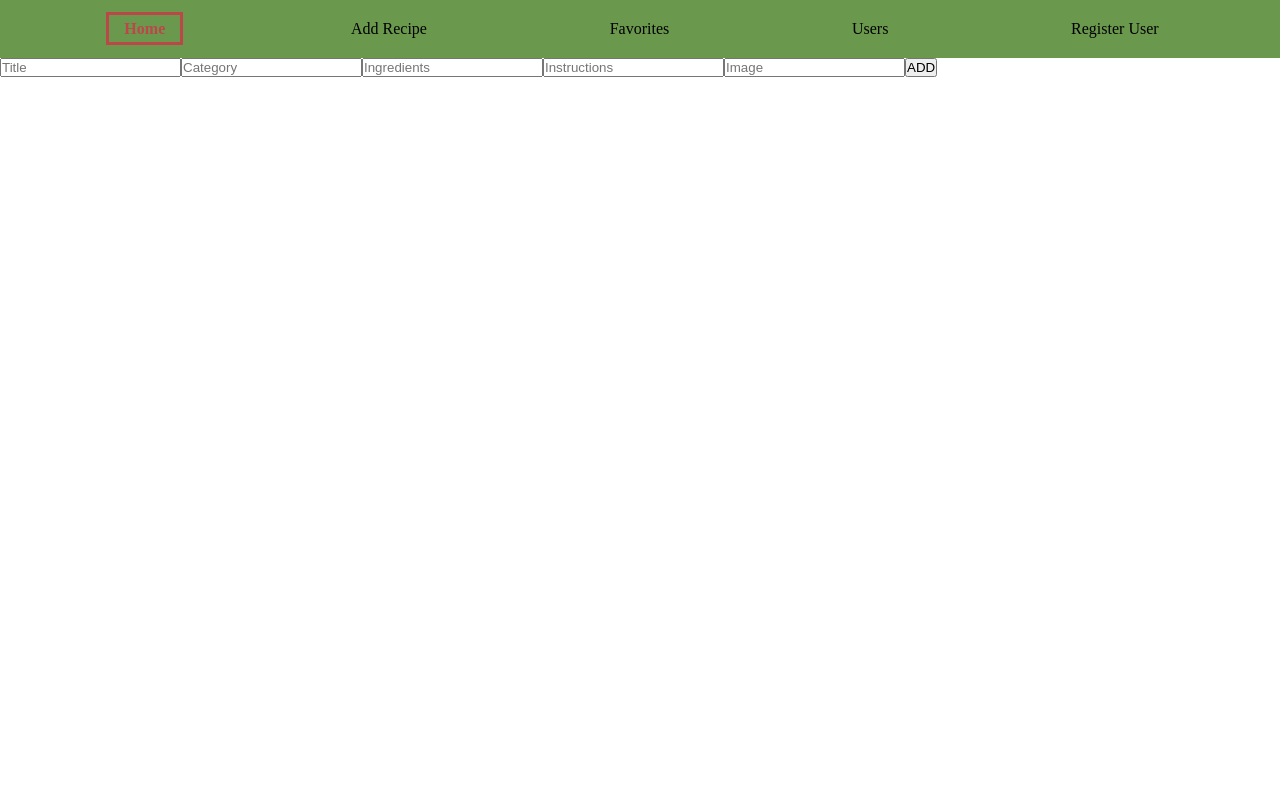
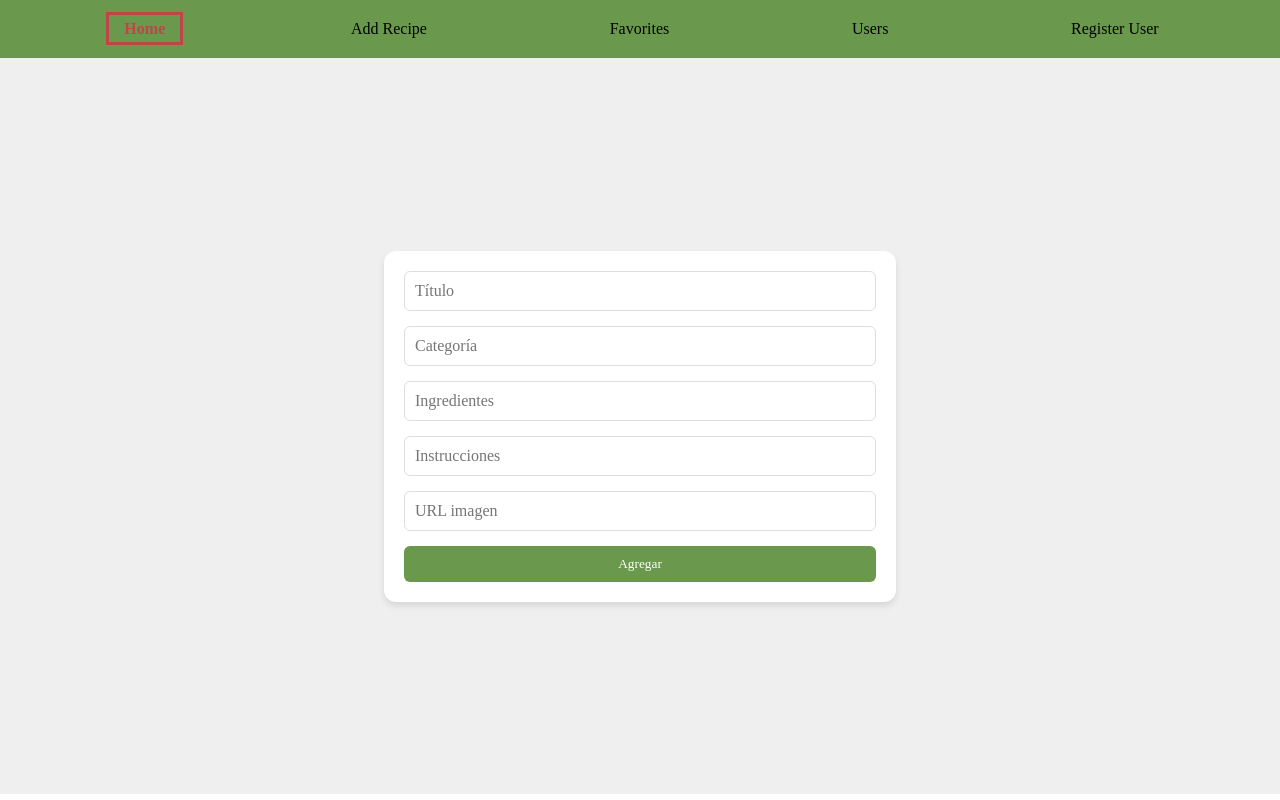
Before and after one commit to carlosdev97/christmas-recipes, a React (Vite) app in the folder fe/: page /addrecipe in a window 1280 px wide. Built offline with nearby package versions, Linux system fonts and the light colour scheme.

Commit message:
Modify: CardRecipe and page AddRecipe

```diff
--- a/fe/package.json
+++ b/fe/package.json
@@ -16,6 +16,7 @@
     "axios": "^1.7.9",
     "react": "^18.3.1",
     "react-dom": "^18.3.1",
+    "react-hot-toast": "^2.4.1",
     "react-router-dom": "^7.0.2"
   },
   "devDependencies": {
--- a/fe/src/App.css
+++ b/fe/src/App.css
@@ -50,12 +50,11 @@ body {
 }
 
 .home {
-  height: calc(100vh - 64px);
   padding: 20px 30px;
   background-color: #efefef;
   display: flex;
-  justify-content: center;
-  align-items: center;
+  flex-wrap: wrap; /* Permite que las cards bajen a otra fila */
+  justify-content: center; /* Centra los elementos horizontalmente */
   gap: 20px;
 }
 
@@ -68,6 +67,9 @@ body {
   width: 300px;
   padding: 20px;
   overflow: hidden;
+  flex: 0 1 calc(33.33% - 20px); /* Cada card ocupará un tercio del espacio menos el gap */
+  max-width: 300px; /* Ajusta este valor según el diseño deseado */
+  box-sizing: border-box; /* Asegura que los paddings no afecten el tamaño */
 }
 .card__header {
   background-color: #e63946;
@@ -75,12 +77,18 @@ body {
   padding: 10px;
   border-radius: 8px 8px 0 0;
   text-align: center;
-  font-size: 1.5rem;
+  font-size: 1rem;
+}
+
+.card__image-container {
+  width: 100%;
+  height: 150px;
 }
 
 .card__image {
-  max-width: 100%;
-  height: auto;
+  width: 100%;
+  height: 100%;
+  object-fit: cover;
 }
 .card__category {
   margin-top: 10px;
@@ -152,3 +160,54 @@ body {
   max-width: 400px;
   height: auto;
 }
+
+.form__container {
+  display: flex;
+  justify-content: center;
+  align-items: center;
+  height: calc(100vh - 64px);
+  margin: 0;
+  background-color: #efefef;
+}
+
+.form {
+  width: 40%;
+  margin: 0 auto;
+  padding: 20px;
+  background-color: #fff;
+  border-radius: 12px;
+  box-shadow: 0 4px 6px rgba(0, 0, 0, 0.1);
+  display: flex;
+  flex-direction: column;
+  gap: 15px;
+}
+
+.form__input {
+  width: 100%;
+  padding: 10px;
+  border: 1px solid #ddd;
+  border-radius: 6px;
+  font-family: "Lobster", cursive;
+  font-size: 1rem;
+}
+
+.form__input:focus {
+  border-color: #6a994e;
+  outline: none;
+  box-shadow: 0 0 5px rgba(106, 153, 78, 0.5);
+}
+
+.form__button {
+  font-family: "Lobster", cursive;
+  background-color: #6a994e;
+  color: #fff;
+  border: none;
+  padding: 10px 20px;
+  border-radius: 6px;
+  cursor: pointer;
+  transition: background-color 0.3s;
+}
+
+.form__button:hover {
+  background-color: #538d4e;
+}
--- a/fe/src/App.tsx
+++ b/fe/src/App.tsx
@@ -5,10 +5,16 @@ import AddRecipe from "./pages/AddRecipe";
 import Favorites from "./pages/Favorites";
 import RecipeDetails from "./pages/RecipeDetails";
 import Header from "./components/Header";
+import { Toaster } from "react-hot-toast";
 
 function App() {
   return (
     <Router>
+      <Toaster
+        toastOptions={{ duration: 5000 }}
+        position="bottom-right"
+        reverseOrder={false}
+      />
       <Header />
       <Routes>
         <Route path="/" element={<Home />} />
--- a/fe/src/components/CardRecipe.tsx
+++ b/fe/src/components/CardRecipe.tsx
@@ -26,7 +26,13 @@ const CardRecipe: React.FC<CardRecipeProps> = ({ recipe }) => {
   return (
     <div className="card">
       <div className="card__header">{title}</div>
-      <img className="card__image" src={image} alt={`Imagen de ${title}`}></img>
+      <div className="card__image-container">
+        <img
+          className="card__image"
+          src={image}
+          alt={`Imagen de ${title}`}
+        ></img>
+      </div>
       {/* <div className="card__category">Categoría: {category}</div>
       <div className="card__content">
         <h3>Ingredientes:</h3>
--- a/fe/src/pages/AddRecipe.tsx
+++ b/fe/src/pages/AddRecipe.tsx
@@ -1,5 +1,6 @@
 import React, { useState } from "react";
 import apiClient from "../utils/api";
+import { toast } from "react-hot-toast";
 
 const AddRecipe: React.FC = () => {
   const [formData, setFormData] = useState({
@@ -23,53 +24,74 @@ const AddRecipe: React.FC = () => {
       ingredients: ingredientsArray, // Actualizar los ingredientes como array
     };
 
-    try {
-      await apiClient.post("/api/recipes", payload);
-      alert("Recipe added successfully!");
-    } catch (error) {
-      alert(`error adding recipe ${error}`);
-    }
+    await toast.promise(apiClient.post("/api/recipes", payload), {
+      loading: "Guardando receta...",
+      success: "¡Receta guardada con éxito!",
+      error: "No se pudo guardar la receta.",
+    });
+
+    setFormData({
+      title: "",
+      category: "",
+      ingredients: "",
+      instructions: "",
+      image: "",
+    });
   };
 
   return (
-    <form onSubmit={handleSubmit}>
+    <div className="form__container">
+      <form className="form" onSubmit={handleSubmit}>
         <input
+          className="form__input"
           type="text"
-        placeholder="Title"
+          placeholder="Título"
+          value={formData.title}
           onChange={(event) =>
             setFormData({ ...formData, title: event.target.value })
           }
         />
         <input
+          className="form__input"
           type="text"
-        placeholder="Category"
+          placeholder="Categoría"
+          value={formData.category}
           onChange={(event) =>
             setFormData({ ...formData, category: event.target.value })
           }
         />
         <input
+          className="form__input"
           type="textarea"
-        placeholder="Ingredients"
+          placeholder="Ingredientes"
+          value={formData.ingredients}
           onChange={(event) =>
             setFormData({ ...formData, ingredients: event.target.value })
           }
         />
         <input
+          className="form__input"
           type="text"
-        placeholder="Instructions"
+          placeholder="Instrucciones"
+          value={formData.instructions}
           onChange={(event) =>
             setFormData({ ...formData, instructions: event.target.value })
           }
         />
         <input
+          className="form__input"
           type="text"
-        placeholder="Image"
+          placeholder="URL imagen"
+          value={formData.image}
           onChange={(event) =>
             setFormData({ ...formData, image: event.target.value })
           }
         />
-      <button type="submit">ADD</button>
+        <button className="form__button" type="submit">
+          Agregar
+        </button>
       </form>
+    </div>
   );
 };
 
```
Also changed, not shown: fe/src/pages/RegisterUser.tsx (added, +9 -0 lines), 1 other file (tests, documents, lock files or other folders). Lines whose indentation alone changed are shown as unchanged.
